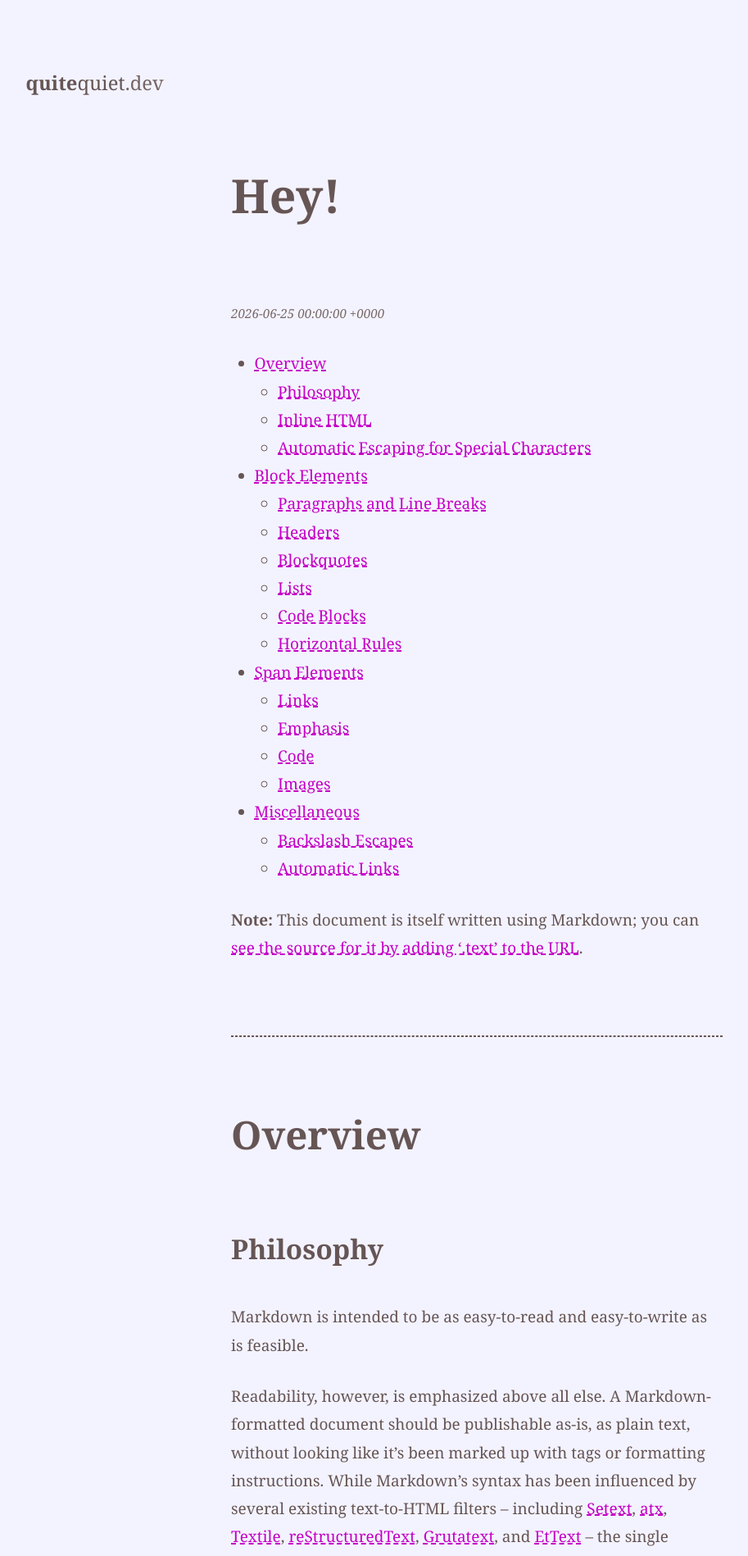
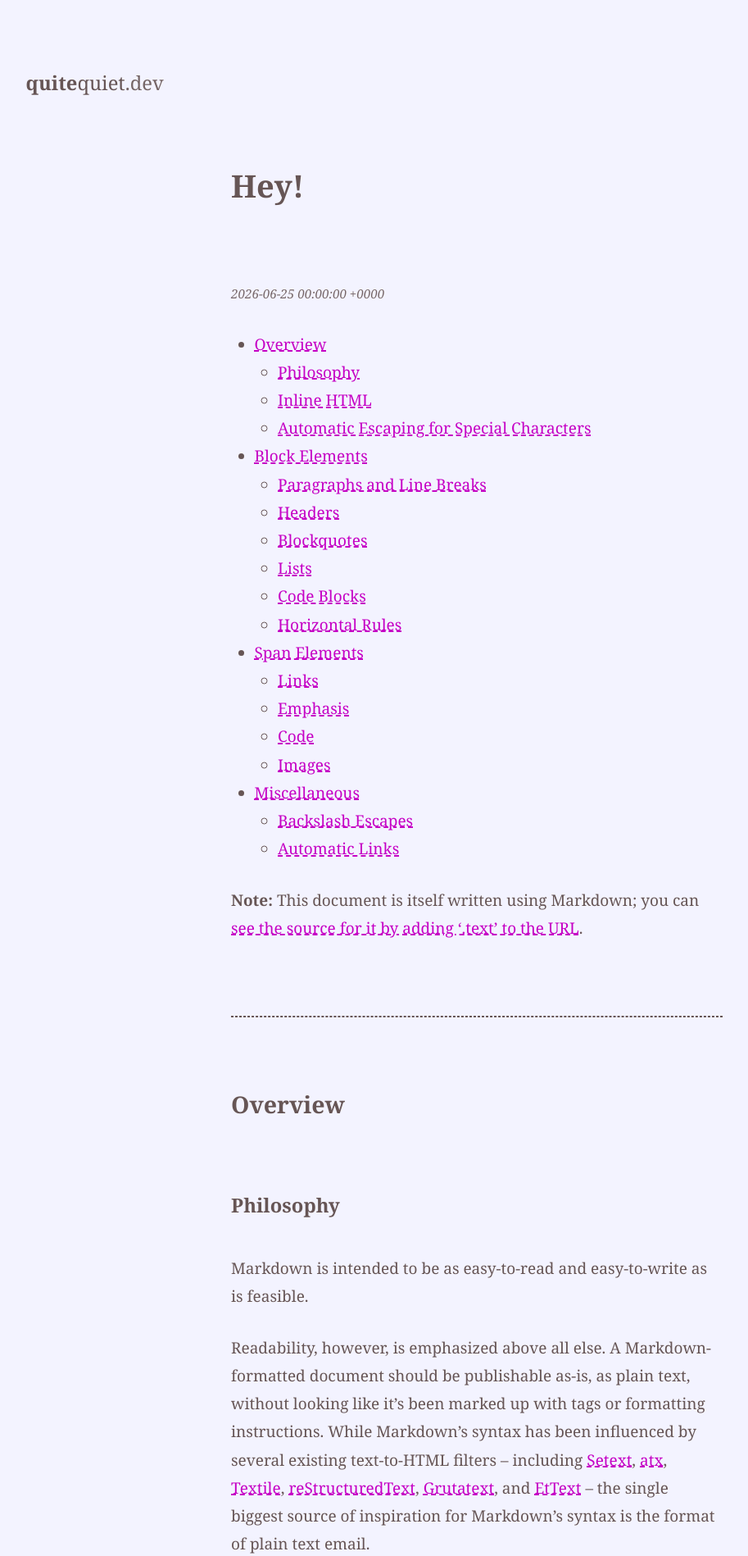
Before and after one commit to Mitcheljager/quitequiet.dev, a Jekyll site: the page built from _posts/2026-06-25-test-post.md, in a window 1280 px wide. Shown: the top 1898 px of the page at 82% size, without its empty margins (58-971 px from the left). Built offline with Jekyll 4.4.1, drawn with Linux system fonts in a browser that asks for light colours.

Commit message:
style: Reduce heading sizes

```diff
--- a/_includes/main.css
+++ b/_includes/main.css
@@ -78,15 +78,15 @@ h1, h2, h3, h4, h5 {
 
 h1 {
   margin: var(--gutter) 0;
-  font-size: clamp(2.5rem, 7vw, 3rem);
+  font-size: clamp(1.5rem, 5vw, 2rem);
 }
 
 h2 {
-  font-size: clamp(2rem, 6vw, 2.5rem);
+  font-size: clamp(1.25rem, 4vw, 1.5rem);
 }
 
 h3 {
-  font-size: clamp(1.25rem, 4vw, 1.75rem);
+  font-size: clamp(1.15rem, 3.5vw, 1.25rem);
 }
 
 a {
```
